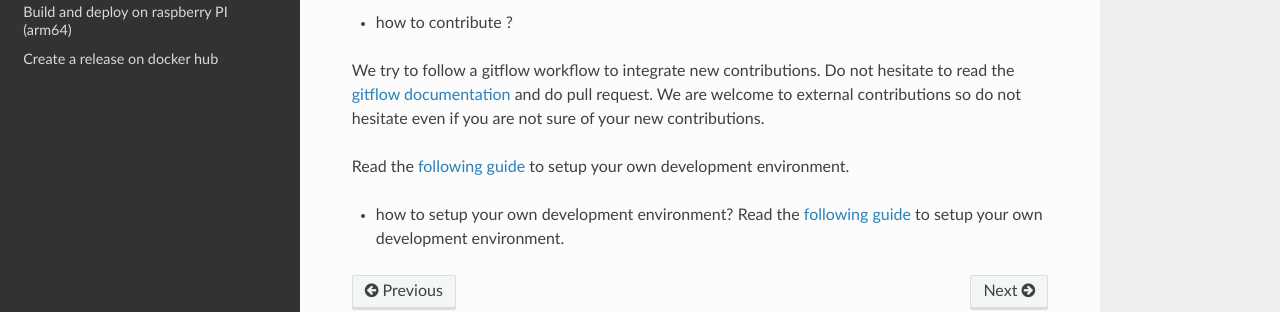
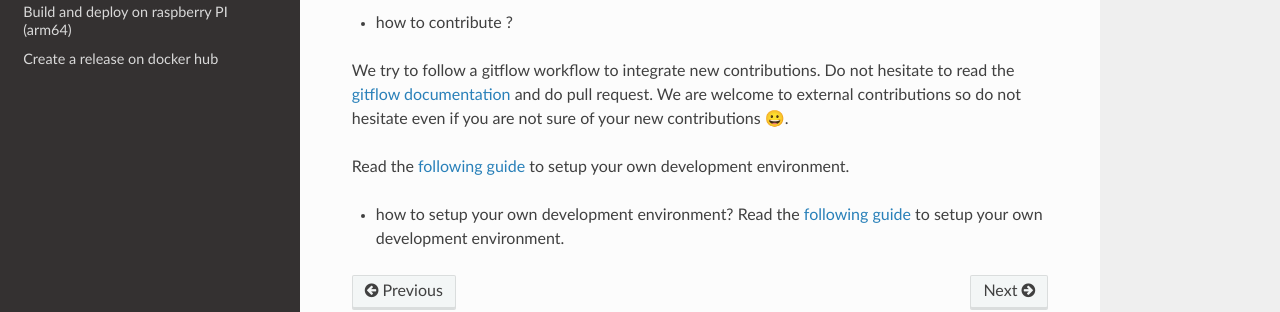
Before and after one commit to correctexam/documentation, a Sphinx documentation site: the page built from docs/source/faq.md, in a window 1280 px wide. Shown: the part 245-557 px from the top of the page. Built offline with Sphinx 7.4.7 and the Read the Docs theme 2.0.0, drawn with Linux system fonts in a browser that asks for light colours.

Commit message:
update faq

```diff
--- a/docs/source/faq.md
+++ b/docs/source/faq.md
@@ -10,9 +10,9 @@
 
 We try to follow a gitflow workflow to integrate new contributions.
 Do not hesitate to read the [gitflow documentation](https://git-flow.readthedocs.io/fr/latest/presentation.html) and do pull request.
-We are welcome to external contributions so do not hesitate even if you are not sure of your new contributions.
+We are welcome to external contributions so do not hesitate even if you are not sure of your new contributions 😀.
 
-Read the [following guide]() to setup your own development environment.
+Read the [following guide](/) to setup your own development environment.
 
 - how to setup  your own development environment?
-Read the [following guide]() to setup your own development environment.
+Read the [following guide](/) to setup your own development environment.
```
